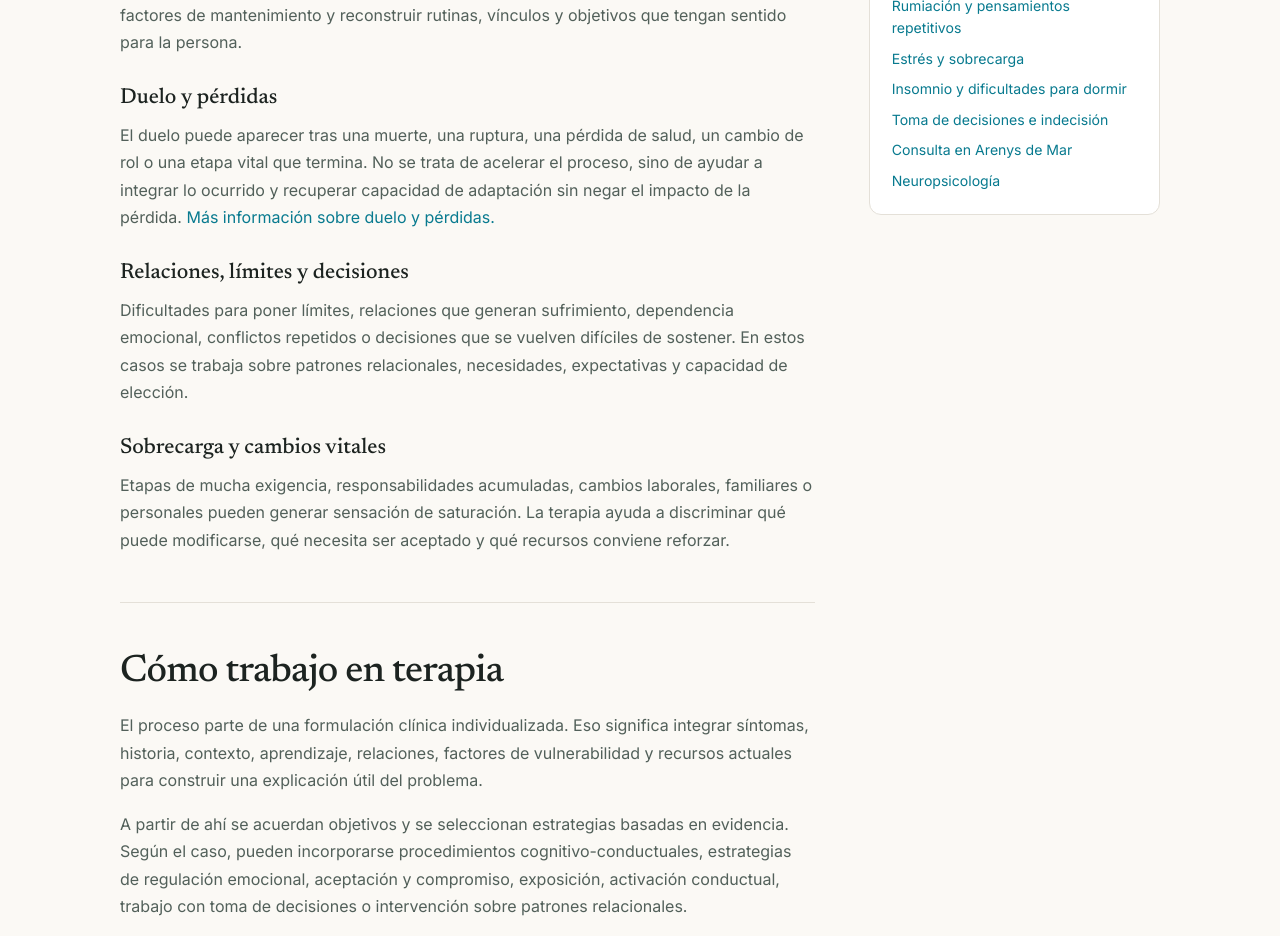
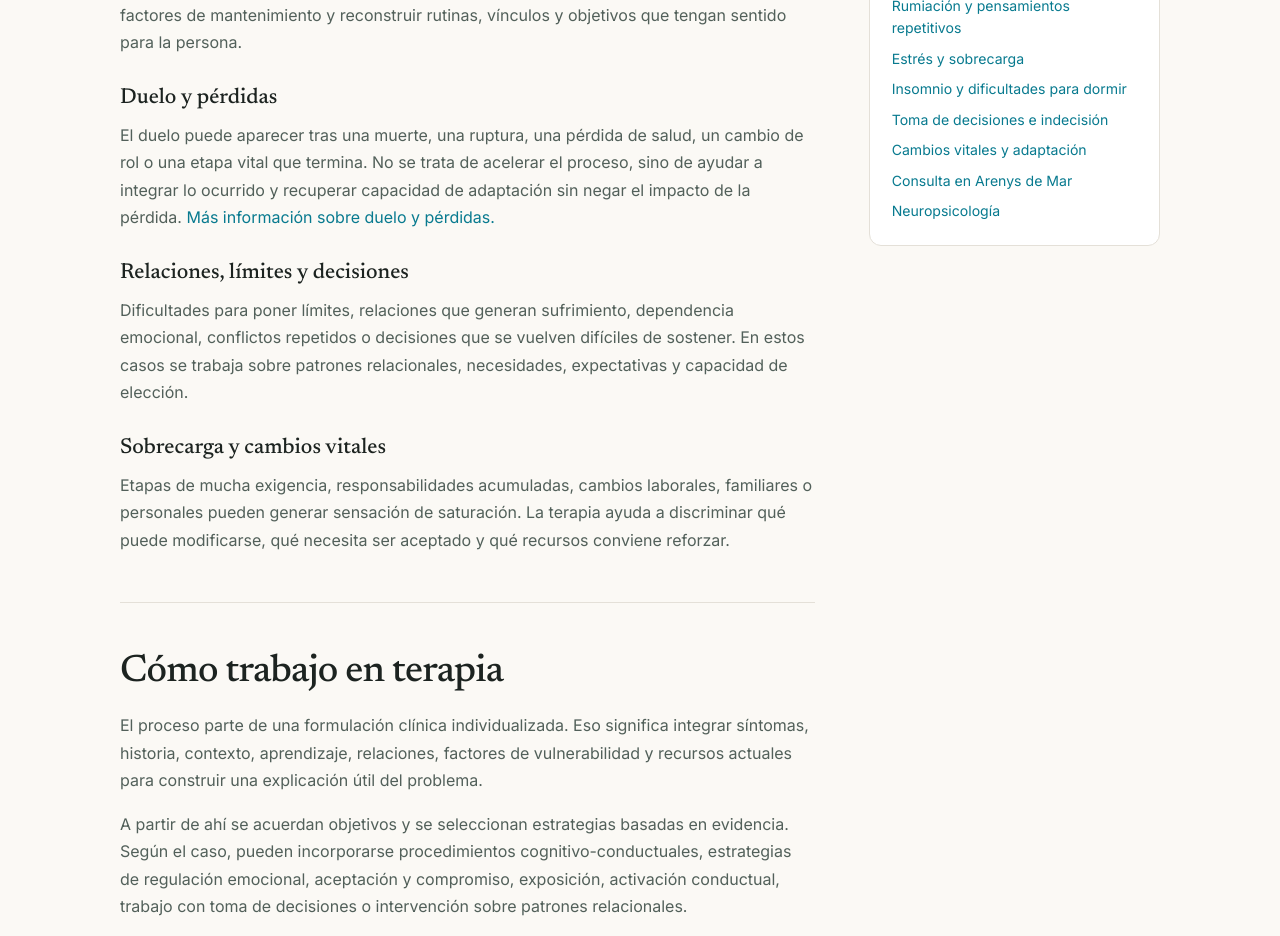
Before and after one commit to carolinasanchezgirona/Portfolio-Carolina, a Next.js app: page /psicologia in a window 1280 px wide. Shown: the part 1280-2216 px from the top of the page. Built offline with nearby package versions, Linux system fonts and the light colour scheme.

Commit message:
SEO: link life changes page

```diff
--- a/app/psicologia/page.tsx
+++ b/app/psicologia/page.tsx
@@ -154,6 +154,7 @@ export default function PsychologyPage() {
               <a href="/estres-y-sobrecarga/">Estrés y sobrecarga</a>
               <a href="/insomnio-y-dificultades-para-dormir/">Insomnio y dificultades para dormir</a>
               <a href="/toma-de-decisiones-e-indecision/">Toma de decisiones e indecisión</a>
+              <a href="/cambios-vitales-y-adaptacion/">Cambios vitales y adaptación</a>
               <a href="/psicologa-arenys-de-mar/">Consulta en Arenys de Mar</a>
               <a href="/neuropsicologia/">Neuropsicología</a>
             </div>
```
